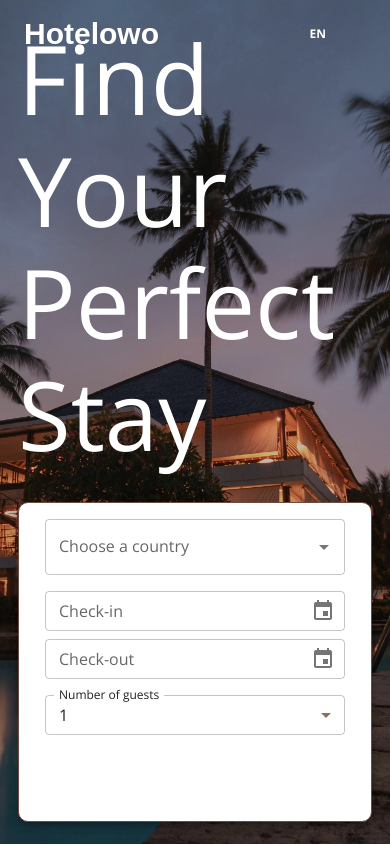
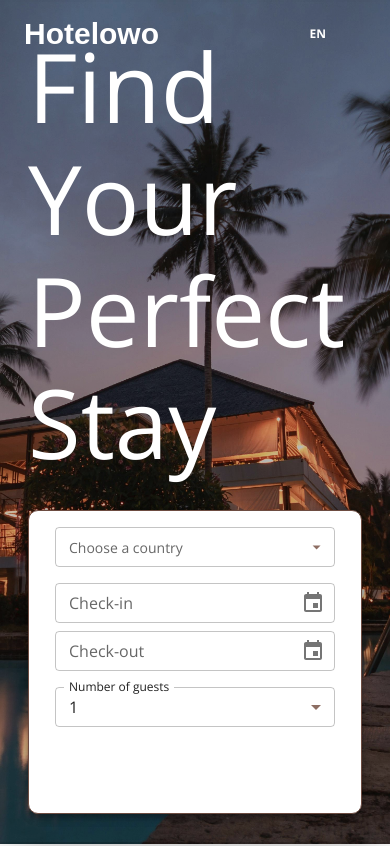
Before and after one commit to Juhasen/Hotelowo, a Next.js app in the folder frontend/: page /en in a window 390 px wide. Shown: the top 846 px of the page. Built offline with nearby package versions, Linux system fonts and the light colour scheme; some icons are missing.

Commit message:
Refactor CountrySelect component styles and improve layout responsiveness

```diff
--- a/frontend/src/app/[locale]/components/CountrySelect.tsx
+++ b/frontend/src/app/[locale]/components/CountrySelect.tsx
@@ -4,6 +4,7 @@ import TextField from '@mui/material/TextField';
 import Autocomplete from '@mui/material/Autocomplete';
 import Image from 'next/image';
 import {useTranslations} from "next-intl";
+import { primaryBrown } from '../lib/theme';
 
 export interface CountryType {
     code: string;
@@ -22,7 +23,23 @@ export default function CountrySelect({ value, onChange }: CountrySelectProps) {
     return (
         <Autocomplete
             id="country-select"
-            sx={{ width: 300 }}
+            sx={{
+                width: { xs: '100%', md: 200 },
+                '& .MuiInputBase-root': {
+                    fontSize: '0.875rem',
+                    height: '40px',
+                },
+                '& .MuiOutlinedInput-root': {
+                    padding: '0px 9px',
+                },
+                '& .MuiAutocomplete-endAdornment': {
+                    right: '9px',
+                },
+                '& .MuiSvgIcon-root': {
+                    color: primaryBrown,
+                    fontSize: '1.2rem',
+                }
+            }}
             options={countries}
             autoHighlight
             getOptionLabel={(option) => option.label}
@@ -34,7 +51,10 @@ export default function CountrySelect({ value, onChange }: CountrySelectProps) {
                     <Box
                         key={key}
                         component="li"
-                        sx={{ '& > img': { mr: 2, flexShrink: 0 } }}
+                        sx={{
+                            '& > img': { mr: 2, flexShrink: 0 },
+                            fontSize: '0.875rem',
+                        }}
                         {...optionProps}
                     >
                         <Image
@@ -52,11 +72,31 @@ export default function CountrySelect({ value, onChange }: CountrySelectProps) {
                 <TextField
                     {...params}
                     label={t("chooseCountry")}
-                    slotProps={{
-                        htmlInput: {
-                            ...params.inputProps,
-                            autoComplete: 'new-password', // disable autocomplete and autofill
+                    size="small"
+                    inputProps={{
+                        ...params.inputProps,
+                        autoComplete: 'new-password', // disable autocomplete and autofill
+                    }}
+                    sx={{
+                        '& .MuiInputLabel-root': {
+                            fontSize: '0.875rem',
+                            transform: 'translate(14px, 11px) scale(1)',
+                            '&.MuiInputLabel-shrink': {
+                                transform: 'translate(14px, -9px) scale(0.75)',
+                            },
+                            '&.Mui-focused': {
+                                color: primaryBrown
+                            }
                         },
+                        '& .MuiOutlinedInput-notchedOutline': {
+                            borderColor: 'rgba(0, 0, 0, 0.23)',
+                        },
+                        '&:hover .MuiOutlinedInput-notchedOutline': {
+                            borderColor: 'rgba(0, 0, 0, 0.87)',
+                        },
+                        '& .Mui-focused .MuiOutlinedInput-notchedOutline': {
+                            borderColor: `${primaryBrown} !important`,
+                        }
                     }}
                 />
             )}
```
